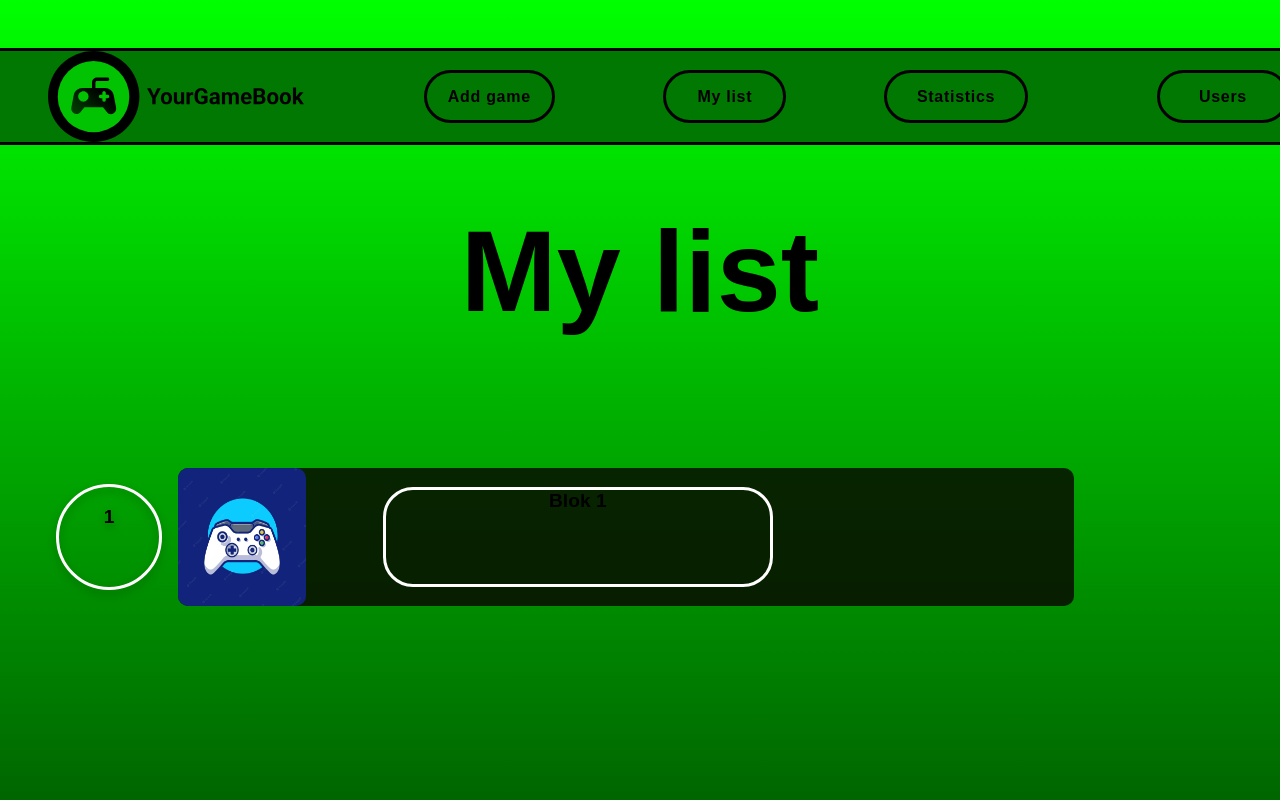
After one commit to kmozdzen/Projekt-PAI, a PHP site: page /Views/mylist.html in a window 1280 px wide. The commit adds this page. Run offline with PHP 8.4, Linux system fonts and the light colour scheme; some libraries are stand-ins or nearby versions.

Commit message:
added mylist.html mylist.css

```diff
--- /dev/null
+++ b/Public/css/mylist.css
@@ -0,0 +1,78 @@
+main
+{
+    display: flex;
+    flex-direction: column;
+    justify-content: center;
+    text-align: center;
+
+    margin-top: 7%;
+}
+
+.my_list
+{
+    font-size: 6em;
+}
+
+.list
+{
+    width: 100vw;
+}
+
+.list > ul
+{
+    list-style: none;
+    display: flex;
+    flex-direction: column;
+    text-align: center;
+    justify-content: center;
+    margin-right: 2.5em;
+}
+
+.list > ul > li
+{
+    display: flex;
+    flex-direction: row;
+    justify-content: flex-start;
+    text-align: center;
+}
+
+.block
+{
+    width: 70vw;
+    background: rgba(10, 0, 0, 0.78);
+    border-radius: 10px;
+
+    display: flex;
+}
+
+.number
+{
+    width: 100px;
+    height: 100px;
+    border-radius: 50%;
+
+    border: 3px solid #FFFFFF;
+    filter: drop-shadow(0px 4px 4px rgba(0, 0, 0, 0.25));
+    margin: 1em;
+}
+
+.number > p
+{
+    text-align: center;
+
+}
+
+.block > img
+{
+    width: 10vw;
+    border-radius: 10px;
+}
+
+.game-name
+{
+    border: 3px solid #FFFFFF;
+    border-radius: 30px;
+
+    width: 30vw;
+    margin-left: 4em;
+}
--- a/Public/css/style.css
+++ b/Public/css/style.css
@@ -5,8 +5,7 @@ body
     font-weight: 600;
     margin: 0;
 
-   overflow: hidden;
-
+    overflow: hidden;
 }
 
 span
@@ -125,19 +124,23 @@ p
 .base-container
 {
     background: linear-gradient(180deg, #00FF00 0%, #006600 100%);
-    position: fixed;
     display: flex;
     flex-direction: column;
     align-items: center;
     justify-content: flex-start;
     height: 100vh;
+
+    overflow: auto;
 }
 
 
 nav
 {
+    position: fixed;
+    top: 3em;
+    left: 0;
+
     width: 100vw;
-    height: 15%;
     background: #017801;
     border: 3px solid #000000;
 
@@ -145,8 +148,6 @@ nav
     align-items: center;
     justify-content: flex-start;
     border-left: none;
-
-    margin-top: 4em;
 }
 
 nav > img
@@ -187,7 +188,7 @@ li i
     margin-left: 5vw;
 }
 
-ul
+nav > ul
 {
     list-style: none;
     display: flex;
--- /dev/null
+++ b/Views/mylist.html
@@ -0,0 +1,51 @@
+<!DOCTYPE html>
+<html>
+    <head>
+        <link rel="stylesheet" type="text/css" href="../Public/css/style.css"/>
+        <link rel="stylesheet" type="text/css" href="../Public/css/mylist.css"/>
+        <title>YourGameBook</title>
+        <script src="https://kit.fontawesome.com/3ff5952e8a.js" crossorigin="anonymous"></script>
+    </head>
+    <body>
+        <div class="base-container">
+            <nav>
+                <img src="../Public/img/logo.svg">
+                <ul>
+                    <li>
+                        <a href="#" class="button">Add game</a>
+                    </li>
+                    <li>
+                        <a href="#" class="button">My list</a>
+                    </li>
+                    <li>
+                        <a href="#" class="button">Statistics</a>
+                    </li>
+                    <li>
+                        <a href="#" class="button">Users</a>
+                    </li>
+                    <li>
+                        <a href="#" class="setting-button"><i class="fa-solid fa-gear"></i></a>
+                    </li>
+                </ul>
+            </nav>
+            <main>
+                <div class="my_list">
+                    <p>My list</p>
+                </div>
+                <div class="list">
+                    <ul>
+                        <li>
+                            <div class="number">
+                                <p>1</p>
+                            </div>
+                            <div class="block">
+                                <img src="../Public/img/game.webp">
+                                <p class="game-name">Blok 1</p>
+                            </div>
+                        </li>
+                    </ul>
+                </div>
+            </main>
+        </div>
+    </body>
+</html>
```
